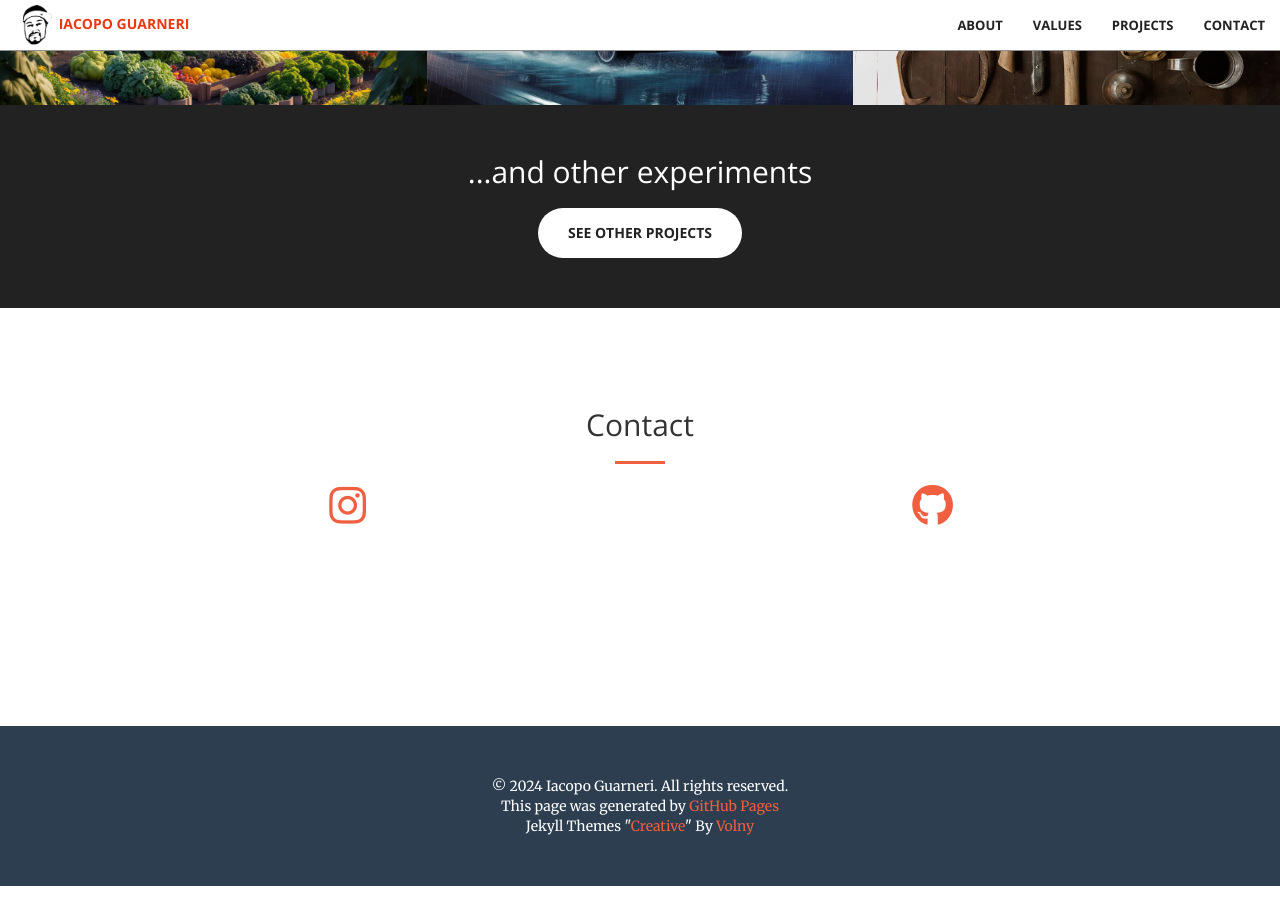
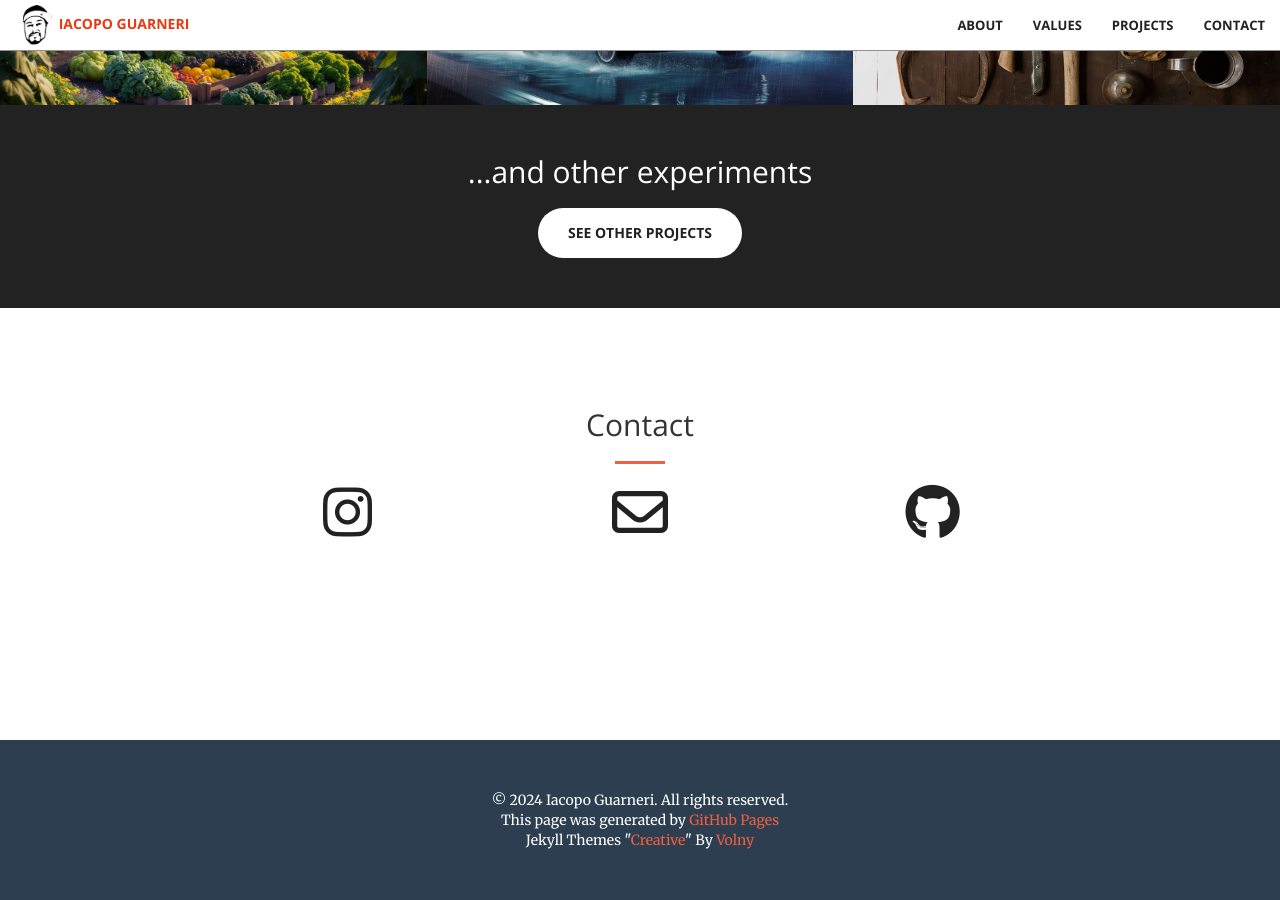
Before and after one commit to iacoposk8/iacoposk8.github.io, a Jekyll site: the page built from index.html, in a window 1280 px wide and 900 px high, scrolled down 1494 px. Built offline with Jekyll 4.4.1, drawn with Linux system fonts in a browser that asks for light colours.

Commit message:
Update contact.html

```diff
--- a/_includes/contact.html
+++ b/_includes/contact.html
@@ -7,17 +7,17 @@
             </div>
         <div class="col-lg-2 col-lg-offset-2 text-center">
             <a href="https://www.instagram.com/iacoposk8/" target="_blank">
-                <i class="fa-brands fa-instagram fa-3x wow bounceIn" data-wow-delay=".1s"></i>
+                <i class="fa fa-brands fa-instagram fa-3x wow bounceIn" data-wow-delay=".1s"></i>
             </a>
         </div>
         <div class="col-lg-2 col-lg-offset-1 text-center">
             <a href="mailto:{{ site.email }}">
-            <i class="fa-brands fa-envelope-o fa-3x wow bounceIn" data-wow-delay=".1s"></i>
+            <i class="fa fa-regular fa-envelope fa-3x wow bounceIn" data-wow-delay=".1s"></i>
             </a>
         </div>
         <div class="col-lg-2 col-lg-offset-1 text-center">
             <a href="https://github.com/iacoposk8" target="_blank">
-            <i class="fa-brands fa-github fa-3x wow bounceIn" data-wow-delay=".1s"></i>
+            <i class="fa fa-brands fa-github fa-3x wow bounceIn" data-wow-delay=".1s"></i>
             </a>
         </div>
 
```
